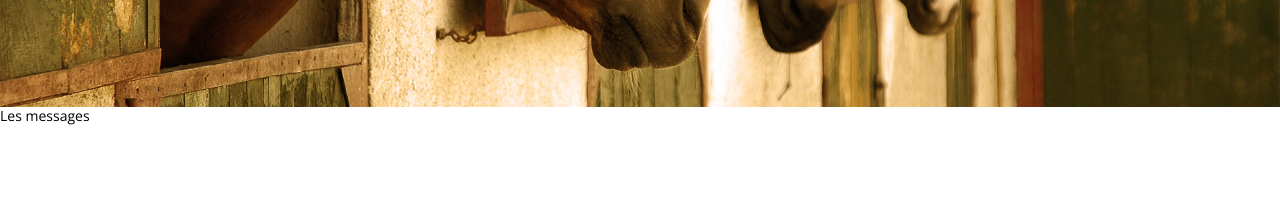
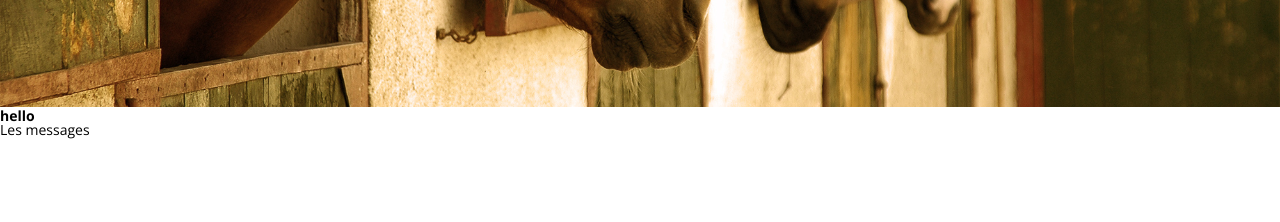
Before and after one commit to Anne-Soso/php, a PHP site: page /php/ in a window 1280 px wide. Shown: the part 578-800 px from the top of the page. Run offline with PHP 8.4, Linux system fonts and the light colour scheme; data that the repository does not hold is empty.

Commit message:
test hello

```diff
--- a/views/layout.php
+++ b/views/layout.php
@@ -22,7 +22,7 @@
   </div>
 
   <section class="site-main">
-    <h1></h1>
+    <h1>hello</h1>
     <?php include($data['view']);?>
   </section>
 </body>
```
